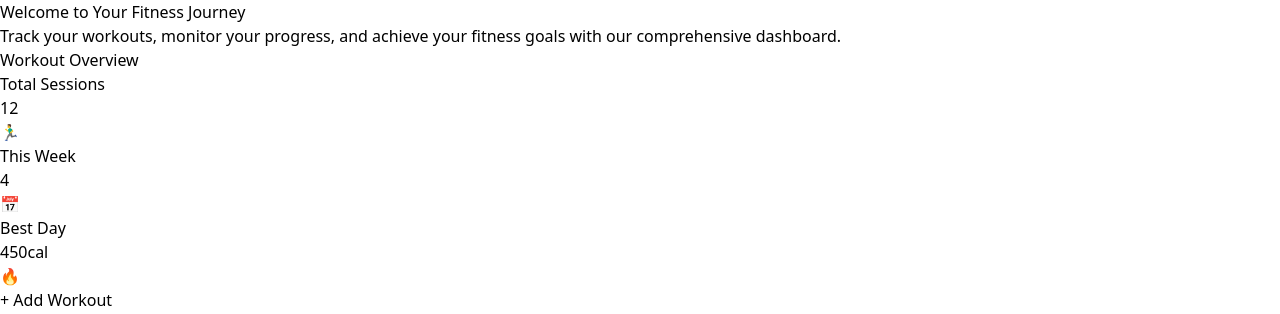
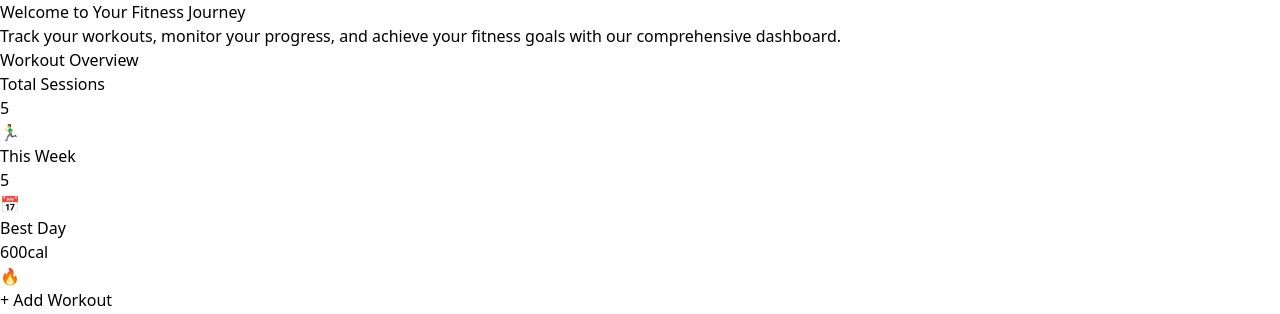
Before and after one commit to COR1999/fitnessTracker, a React (Vite) app in the folder my-app/: page / in a window 1280 px wide. Shown: the top 314 px of the page. Built offline with nearby package versions, Linux system fonts and the light colour scheme.

Commit message:
added logic for workout overview

```diff
--- a/my-app/src/App.tsx
+++ b/my-app/src/App.tsx
@@ -1,10 +1,27 @@
 import Chart from './components/chart'
 import './App.css'
 import { useState } from 'react'
+import { exerciseData } from '../constants'
 
 function App() {
   const [showAddForm, setShowAddForm] = useState(false)
   const [workouts, setWorkouts] = useState([])
+
+  // Get the number of objects in exerciseData
+  const totalSessions = exerciseData.length
+
+  // Calculate this week's sessions (2025-08-01 to 2025-08-05)
+  const weekStart = new Date('2025-08-01')
+  const weekEnd = new Date('2025-08-05')
+  const thisWeekSessions = exerciseData.filter(workout => {
+    const workoutDate = new Date(workout.date)
+    return workoutDate >= weekStart && workoutDate <= weekEnd
+  }).length
+
+  // Find the best day (highest calories)
+  const bestDay = exerciseData.reduce((best, current) => {
+    return current.calories > best.calories ? current : best
+  }, exerciseData[0])?.calories || 0
 
   const handleAddWorkout = (e: React.FormEvent) => {
     e.preventDefault()
@@ -14,6 +31,8 @@ function App() {
       calories: parseInt(formData.get('calories') as string),
       durationMinutes: parseInt(formData.get('duration') as string),
     }
+    let totalSession = newWorkout["date"].length;
+    console.log(totalSession);
 
     // Don't save anywhere, just show success message
     setWorkouts([...workouts, newWorkout])
@@ -44,7 +63,7 @@ function App() {
                   <div className="flex items-center justify-between">
                     <div>
                       <p className="text-sm text-blue-700 font-semibold uppercase tracking-wide">Total Sessions</p>
-                      <p className="text-3xl font-bold text-blue-900 mt-2">12</p>
+                      <p className="text-3xl font-bold text-blue-900 mt-2">{totalSessions}</p>
                     </div>
                     <div className="text-3xl">🏃‍♂️</div>
                   </div>
@@ -53,7 +72,7 @@ function App() {
                   <div className="flex items-center justify-between">
                     <div>
                       <p className="text-sm text-green-700 font-semibold uppercase tracking-wide">This Week</p>
-                      <p className="text-3xl font-bold text-green-900 mt-2">4</p>
+                      <p className="text-3xl font-bold text-green-900 mt-2">{thisWeekSessions}</p>
                     </div>
                     <div className="text-3xl">📅</div>
                   </div>
@@ -62,7 +81,7 @@ function App() {
                   <div className="flex items-center justify-between">
                     <div>
                       <p className="text-sm text-purple-700 font-semibold uppercase tracking-wide">Best Day</p>
-                      <p className="text-3xl font-bold text-purple-900 mt-2">450cal</p>
+                      <p className="text-3xl font-bold text-purple-900 mt-2">{bestDay}cal</p>
                     </div>
                     <div className="text-3xl">🔥</div>
                   </div>
```
